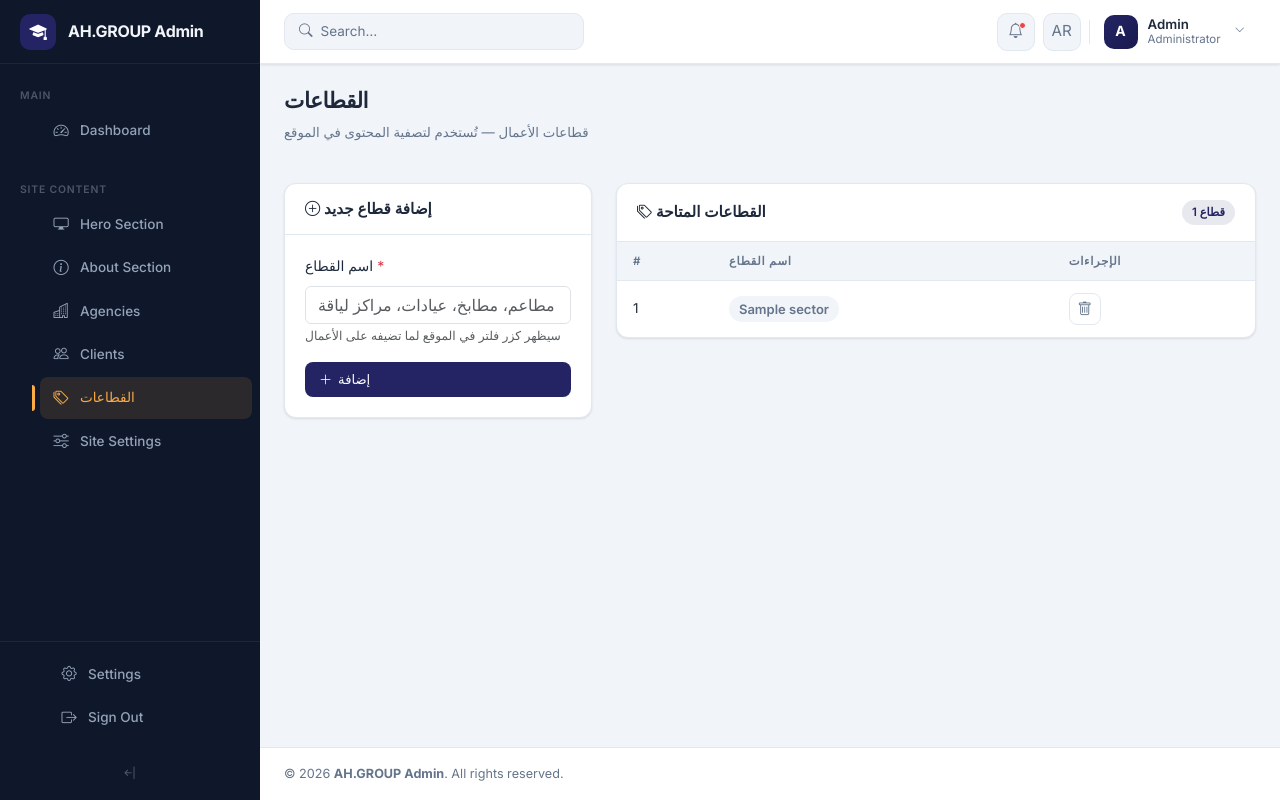
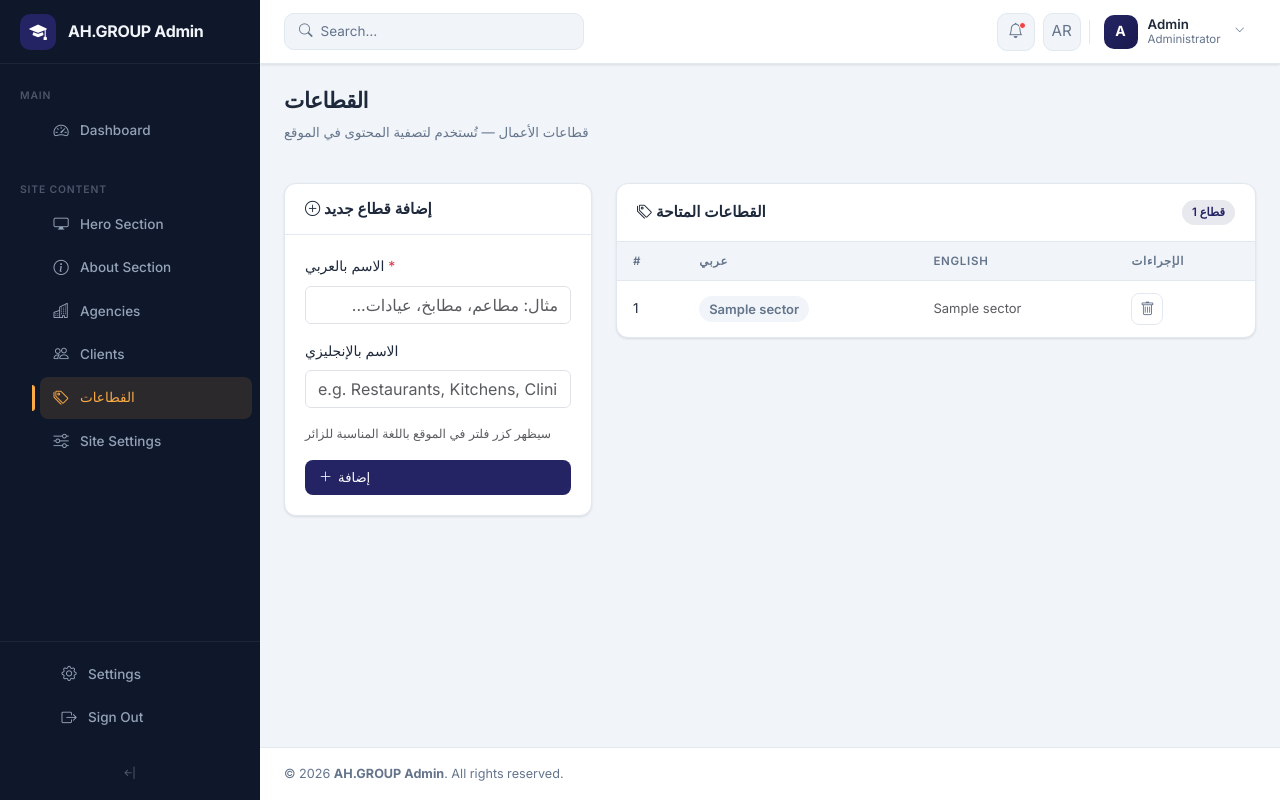
Before and after one commit to mutasemrecovery/ah_portfolio, a Laravel app: page /admin/sectors in a window 1280 px wide. Run offline with Laravel 9, Linux system fonts and the light colour scheme; a user stored in the database is signed in; data comes from the database, SQL or seed files in the repository; tables that the repository leaves empty hold one stand-in row (values such as "Sample post"); some libraries are stand-ins or nearby versions.

Commit message:
first commit

```diff
--- a/app/Http/Controllers/Admin/AgencyMediaController.php
+++ b/app/Http/Controllers/Admin/AgencyMediaController.php
@@ -12,7 +12,7 @@ class AgencyMediaController extends Controller
 {
     private function sectors(): \Illuminate\Support\Collection
     {
-        return Sector::orderBy('name')->pluck('name');
+        return Sector::orderBy('name')->get(['name', 'name_en']);
     }
 
     public function index(Agency $agency)
--- a/app/Http/Controllers/Admin/SectorController.php
+++ b/app/Http/Controllers/Admin/SectorController.php
@@ -16,8 +16,11 @@ class SectorController extends Controller
 
     public function store(Request $request)
     {
-        $request->validate(['name' => 'required|string|max:100|unique:sectors,name']);
-        Sector::create(['name' => trim($request->name)]);
+        $request->validate([
+            'name'    => 'required|string|max:100|unique:sectors,name',
+            'name_en' => 'nullable|string|max:100',
+        ]);
+        Sector::create(['name' => trim($request->name), 'name_en' => trim($request->name_en ?? '')]);
         return back()->with('success', 'تم إضافة القطاع.');
     }
 
--- a/app/Models/Sector.php
+++ b/app/Models/Sector.php
@@ -6,5 +6,5 @@ use Illuminate\Database\Eloquent\Model;
 
 class Sector extends Model
 {
-    protected $fillable = ['name'];
+    protected $fillable = ['name', 'name_en'];
 }
--- a/resources/views/admin/agency_media/create.blade.php
+++ b/resources/views/admin/agency_media/create.blade.php
@@ -42,7 +42,7 @@
                        placeholder="مثال: مطاعم، مطابخ، عيادات...">
                 <datalist id="sectors-datalist">
                     @foreach($sectors as $s)
-                        <option value="{{ $s }}">
+                        <option value="{{ $s->name }}">{{ $s->name }}{{ $s->name_en ? ' / '.$s->name_en : '' }}</option>
                     @endforeach
                 </datalist>
                 <small class="text-muted">اختر من القائمة أو اكتب قطاعاً جديداً</small>
--- a/resources/views/admin/agency_media/edit.blade.php
+++ b/resources/views/admin/agency_media/edit.blade.php
@@ -42,7 +42,7 @@
                        placeholder="مثال: مطاعم، مطابخ، عيادات...">
                 <datalist id="sectors-datalist">
                     @foreach($sectors as $s)
-                        <option value="{{ $s }}">
+                        <option value="{{ $s->name }}">{{ $s->name }}{{ $s->name_en ? ' / '.$s->name_en : '' }}</option>
                     @endforeach
                 </datalist>
                 <small class="text-muted">اختر من القائمة أو اكتب قطاعاً جديداً</small>
--- a/resources/views/admin/agency_media/index.blade.php
+++ b/resources/views/admin/agency_media/index.blade.php
@@ -84,9 +84,11 @@
                                 <select name="sector" class="sector-inline" onchange="this.form.submit()" title="تغيير القطاع">
                                     <option value="">— بلا —</option>
                                     @foreach($sectors as $s)
-                                        <option value="{{ $s }}" {{ $item->sector === $s ? 'selected' : '' }}>{{ $s }}</option>
+                                        <option value="{{ $s->name }}" {{ $item->sector === $s->name ? 'selected' : '' }}>
+                                            {{ $s->name }}{{ $s->name_en ? ' / ' . $s->name_en : '' }}
+                                        </option>
                                     @endforeach
-                                    @if($item->sector && !$sectors->contains($item->sector))
+                                    @if($item->sector && !$sectors->contains('name', $item->sector))
                                         <option value="{{ $item->sector }}" selected>{{ $item->sector }}</option>
                                     @endif
                                 </select>
--- a/resources/views/admin/sectors/index.blade.php
+++ b/resources/views/admin/sectors/index.blade.php
@@ -33,13 +33,20 @@
                 <form action="{{ route('admin.sectors.store') }}" method="POST">
                     @csrf
                     <div class="mb-3">
-                        <label class="form-label">اسم القطاع <span class="text-danger">*</span></label>
+                        <label class="form-label">الاسم بالعربي <span class="text-danger">*</span></label>
                         <input type="text" name="name" value="{{ old('name') }}"
                                class="form-control @error('name') is-invalid @enderror"
-                               placeholder="مثال: مطاعم، مطابخ، عيادات، مراكز لياقة...">
+                               dir="rtl" placeholder="مثال: مطاعم، مطابخ، عيادات...">
                         @error('name')<div class="invalid-feedback">{{ $message }}</div>@enderror
-                        <small class="text-muted">سيظهر كزر فلتر في الموقع لما تضيفه على الأعمال</small>
                     </div>
+                    <div class="mb-3">
+                        <label class="form-label">الاسم بالإنجليزي</label>
+                        <input type="text" name="name_en" value="{{ old('name_en') }}"
+                               class="form-control @error('name_en') is-invalid @enderror"
+                               placeholder="e.g. Restaurants, Kitchens, Clinics...">
+                        @error('name_en')<div class="invalid-feedback">{{ $message }}</div>@enderror
+                    </div>
+                    <small class="text-muted d-block mb-3">سيظهر كزر فلتر في الموقع باللغة المناسبة للزائر</small>
                     <button type="submit" class="btn-primary-sm w-100">
                         <i class="bi bi-plus-lg"></i> إضافة
                     </button>
@@ -60,7 +67,8 @@
                     <thead>
                         <tr>
                             <th>#</th>
-                            <th>اسم القطاع</th>
+                            <th>عربي</th>
+                            <th>English</th>
                             <th>الإجراءات</th>
                         </tr>
                     </thead>
@@ -68,9 +76,8 @@
                         @forelse($sectors as $sector)
                         <tr>
                             <td>{{ $loop->iteration }}</td>
-                            <td>
-                                <span class="pill pill-neutral" style="font-size:13px">{{ $sector->name }}</span>
-                            </td>
+                            <td><span class="pill pill-neutral" style="font-size:13px">{{ $sector->name }}</span></td>
+                            <td><span class="text-muted" style="font-size:13px">{{ $sector->name_en ?: '—' }}</span></td>
                             <td>
                                 <form action="{{ route('admin.sectors.destroy', $sector) }}"
                                       method="POST" class="d-inline"
@@ -84,7 +91,7 @@
                         </tr>
                         @empty
                         <tr>
-                            <td colspan="3" class="text-center text-muted py-5">
+                            <td colspan="4" class="text-center text-muted py-5">
                                 <i class="bi bi-tags fs-4 d-block mb-2"></i>
                                 لا توجد قطاعات بعد — أضف أول قطاع من النموذج
                             </td>
--- a/resources/views/front/home.blade.php
+++ b/resources/views/front/home.blade.php
@@ -168,7 +168,8 @@
     <div class="sector-filter__pills" role="group">
       <button class="sector-pill is-active" data-sector="all">{{ __('front.sector_all') }}</button>
       @foreach($allSectors as $sector)
-        <button class="sector-pill" data-sector="{{ $sector }}">{{ $sector }}</button>
+        @php $sectorLabel = $locale === 'ar' ? $sector->name : ($sector->name_en ?: $sector->name); @endphp
+        <button class="sector-pill" data-sector="{{ $sector->name }}">{{ $sectorLabel }}</button>
       @endforeach
     </div>
     <div class="sector-search-wrap">
```
Also changed, not shown: app/Http/Controllers/HomeController.php (+10 -6 lines), assets_front/css/style.css (+0 -9 lines), assets_front/js/app.js (+8 -6 lines), database/migrations/2026_11_26_000001_add_name_en_to_sectors_table.php (added).
